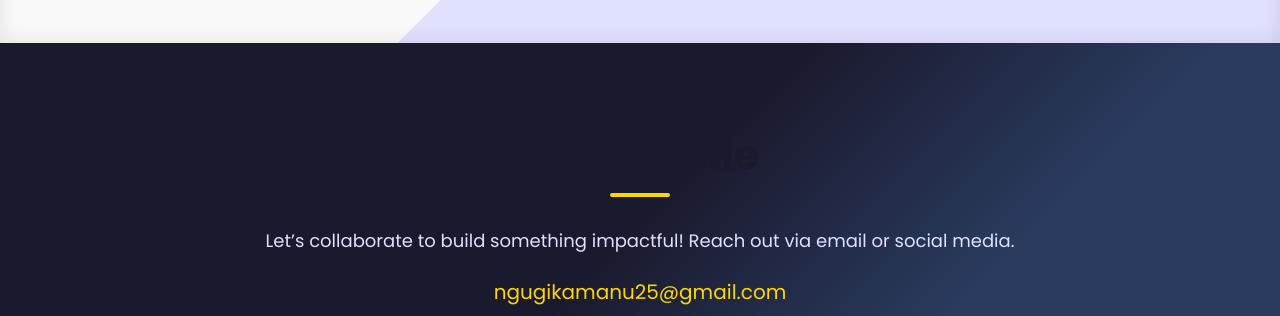
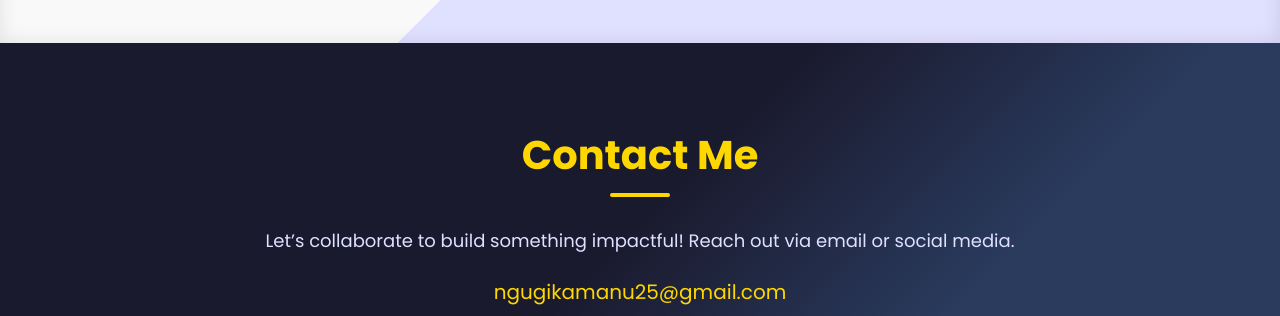
Before and after one commit to NGUGIKAMANU/Portfolio-Website, a plain HTML site: page index.html in a window 1280 px wide. Shown: the part 6781-7097 px from the top of the page. Drawn offline with Linux system fonts and the light colour scheme.

Commit message:
Adjusting Visibility for "Contact Me"

```diff
--- a/index.html
+++ b/index.html
@@ -398,8 +398,8 @@
 
     <!-- Contact Section for contact information and map -->
     <section id="contact" class="contact-section">
-        <!-- Section title for Contact Me -->
-        <h2 class="section-title">Contact Me</h2>
+        <!-- Section title for Contact Me with a unique class -->
+        <h2 class="section-title contact-title">Contact Me</h2>
         <!-- Container for contact section content -->
         <div class="contact-content">
             <!-- Paragraph with contact invitation -->
--- a/styles.css
+++ b/styles.css
@@ -807,6 +807,11 @@ body {
     text-align: center; /* Centers text content */
 }
 
+/* Styles the Contact Me title specifically */
+.contact-title {
+    color: #ffd700; /* Sets title color to gold for visibility */
+}
+
 /* Styles paragraphs in the Contact content */
 .contact-content p {
     font-size: 18px; /* Sets font size to 18 pixels */
```
